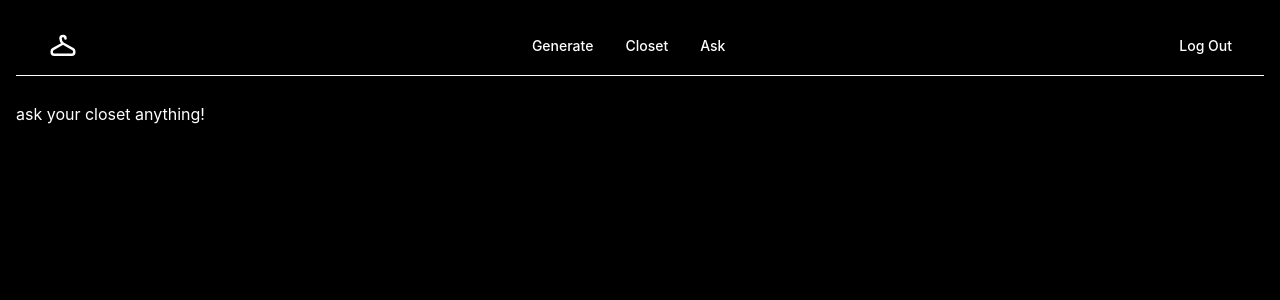
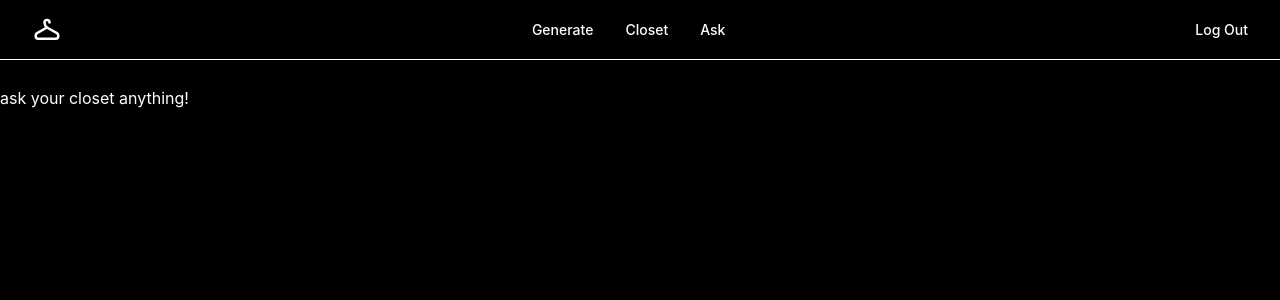
Before and after one commit to baran7abbasi/DressCode, a Next.js app: page /ask-closet in a window 1280 px wide. Shown: the top 300 px of the page. Built offline with nearby package versions, Linux system fonts and the light colour scheme.

Commit message:
Update page.tsx

```diff
--- a/app/ask-closet/page.tsx
+++ b/app/ask-closet/page.tsx
@@ -4,7 +4,7 @@ import { HeaderMegaMenu } from '../HeaderMegaMenu/HeaderMegaMenu';
 
 export default function AskCloset() {
 	return (
-		<Stack p={16} style={{ backgroundColor: '#000', minHeight: '100vh', color: 'white' }}>
+		<Stack style={{ backgroundColor: '#000', minHeight: '100vh', color: 'white' }}>
 			<HeaderMegaMenu/>
 			ask your closet anything!
 		</Stack>
```
